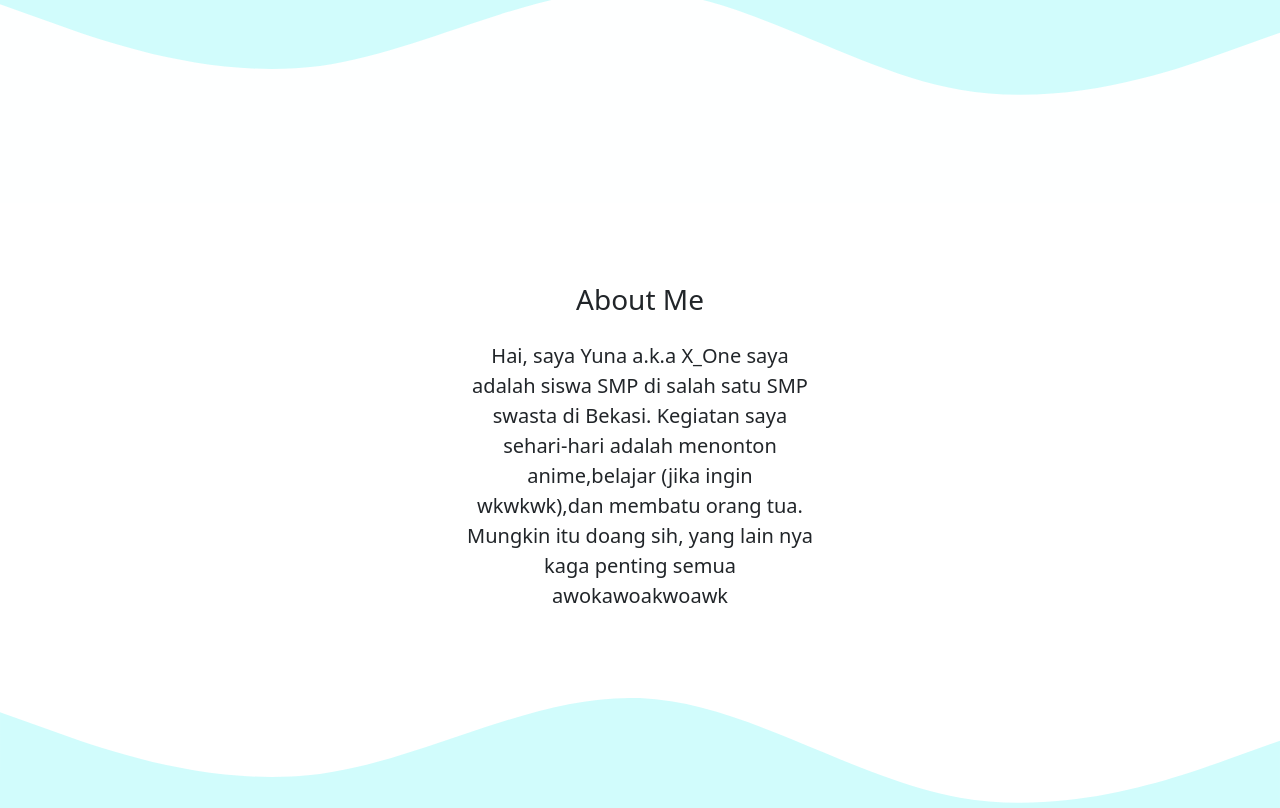
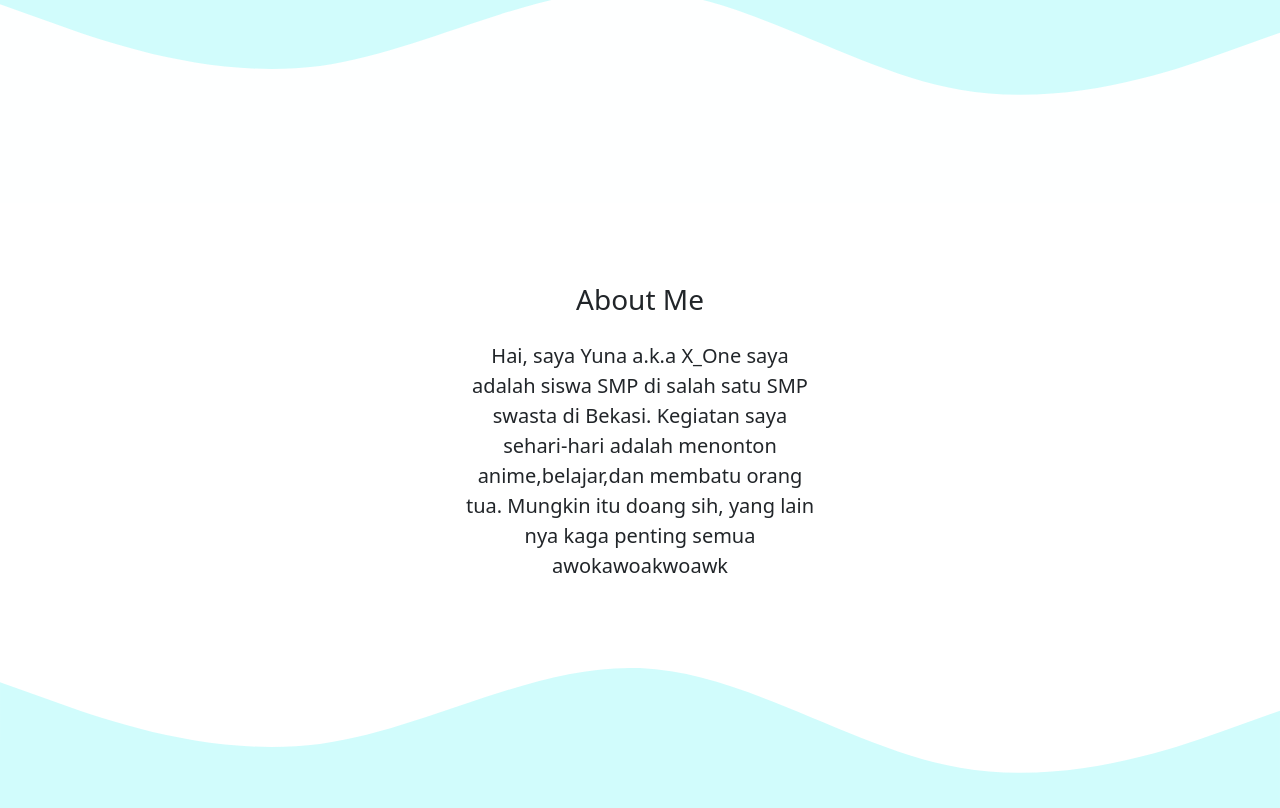
Before and after one commit to Xsatu/X_One.github.io, a plain HTML site: page index.html in a window 1280 px wide. Shown: the part 495-1303 px from the top of the page. Drawn offline with nearby package versions, Linux system fonts and the light colour scheme.

Commit message:
mengubah isi text about

```diff
--- a/index.html
+++ b/index.html
@@ -65,7 +65,7 @@
             <div class="col-md-4">
               <p>Hai, saya Yuna a.k.a X_One
                 saya adalah siswa SMP di salah satu SMP swasta di Bekasi.
-                 Kegiatan saya sehari-hari adalah menonton anime,belajar (jika ingin wkwkwk),dan membatu orang tua.
+                 Kegiatan saya sehari-hari adalah menonton anime,belajar,dan membatu orang tua.
                  Mungkin itu doang sih, yang lain nya kaga penting semua awokawoakwoawk
 
               </p>
```
